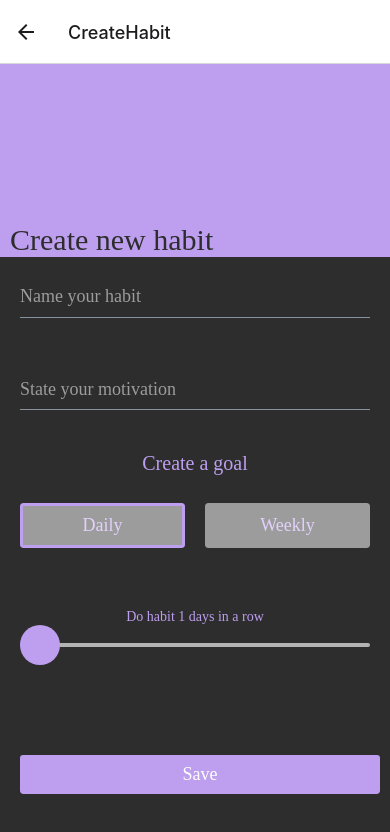
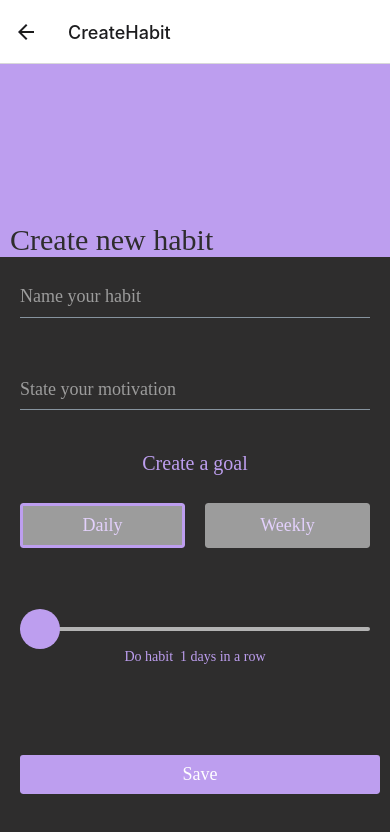
Before and after one commit to Cstew12/cse115A, a React Native app: screen /CreateHabit in a window 390 px wide. Shown: the top 832 px of the page. Built offline with nearby package versions, Linux system fonts and the light colour scheme; no server answers; the database is empty.

Commit message:
Changed text display

```diff
--- a/app/screens/CreateHabitScreen.js
+++ b/app/screens/CreateHabitScreen.js
@@ -125,17 +125,7 @@ function CreateHabitScreen(props) {
                 </View>
                 {period == "week" &&
                 <View style={styles.options}>
-                    <Text
-                            style={{
-                                marginHorizontal: 10,
-                                alignSelf: 'center',
-                                fontFamily: 'AvenirNext-Regular',
-                                color: colors.purple
-                            }}>
-                            {name == '' ? 'Do habit' : name} {length} times per week
-                        </Text>
                     <View style={{flexDirection: 'row', justifyContent: 'space-evenly'}}>
-
                         <Icon
                             name="minus"
                             size={20}
@@ -172,15 +162,6 @@ function CreateHabitScreen(props) {
                 </View>}
                 <View style={styles.options}>
                     <View style={{ flex: 1, alignItems: 'stretch', justifyContent: 'center'}}>
-                        <Text
-                            style={{
-                                marginHorizontal: 10,
-                                alignSelf: 'center',
-                                fontFamily: 'AvenirNext-Regular',
-                                color: colors.purple
-                            }}>
-                            {name == '' ? 'Do habit' : name} {value} {period}s in a row
-                        </Text>
                         { period == "day" &&
                         <Slider
                             value={value}
@@ -211,6 +192,15 @@ function CreateHabitScreen(props) {
                             step={1}
                             minimumTrackTintColor={colors.purple}
                         />}
+                        <Text
+                            style={{
+                                marginHorizontal: 10,
+                                alignSelf: 'center',
+                                fontFamily: 'AvenirNext-Regular',
+                                color: colors.purple
+                            }}>
+                            {name == '' ? 'Do habit' : name} {period == 'week' ? length : ''}{period == 'week' ? 'times per week' : ''} {value} {period}s in a row
+                        </Text>
                     </View>
                 </View>
                 <View style={styles.save_button}>
```
